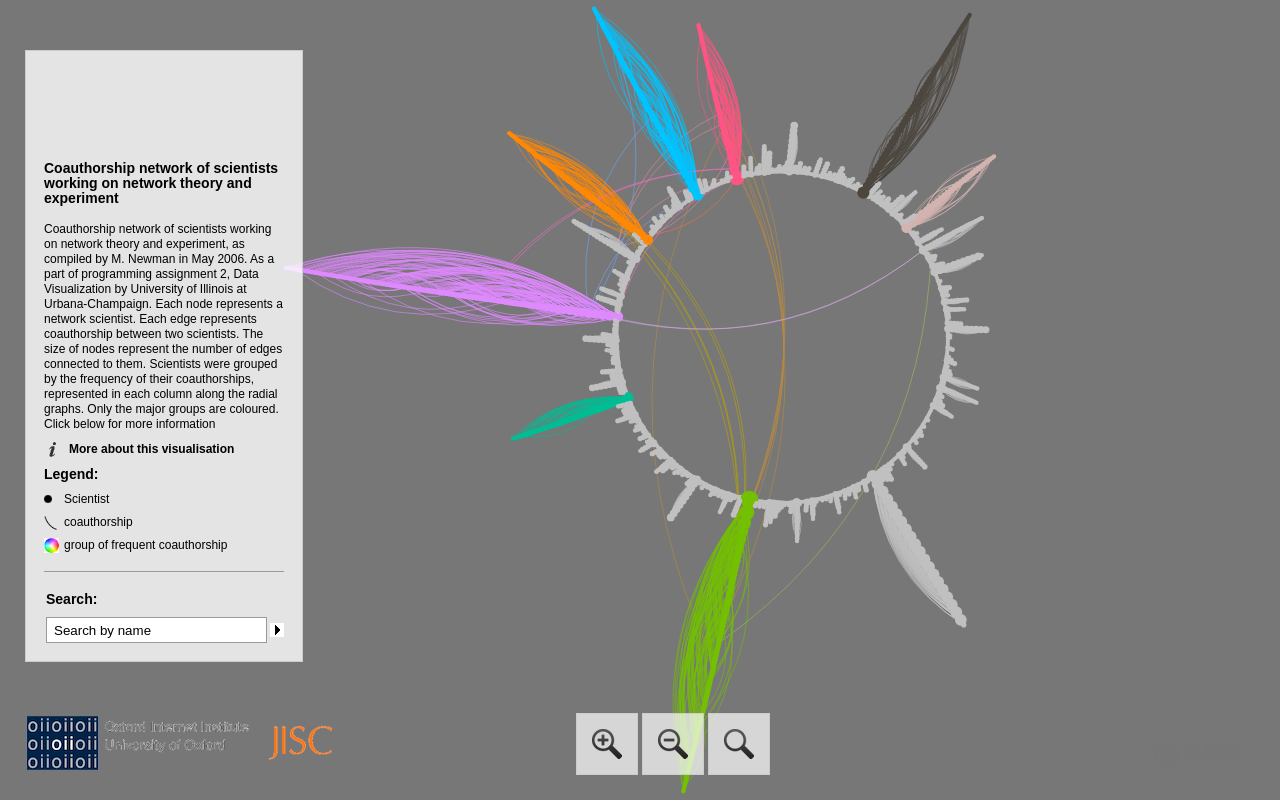
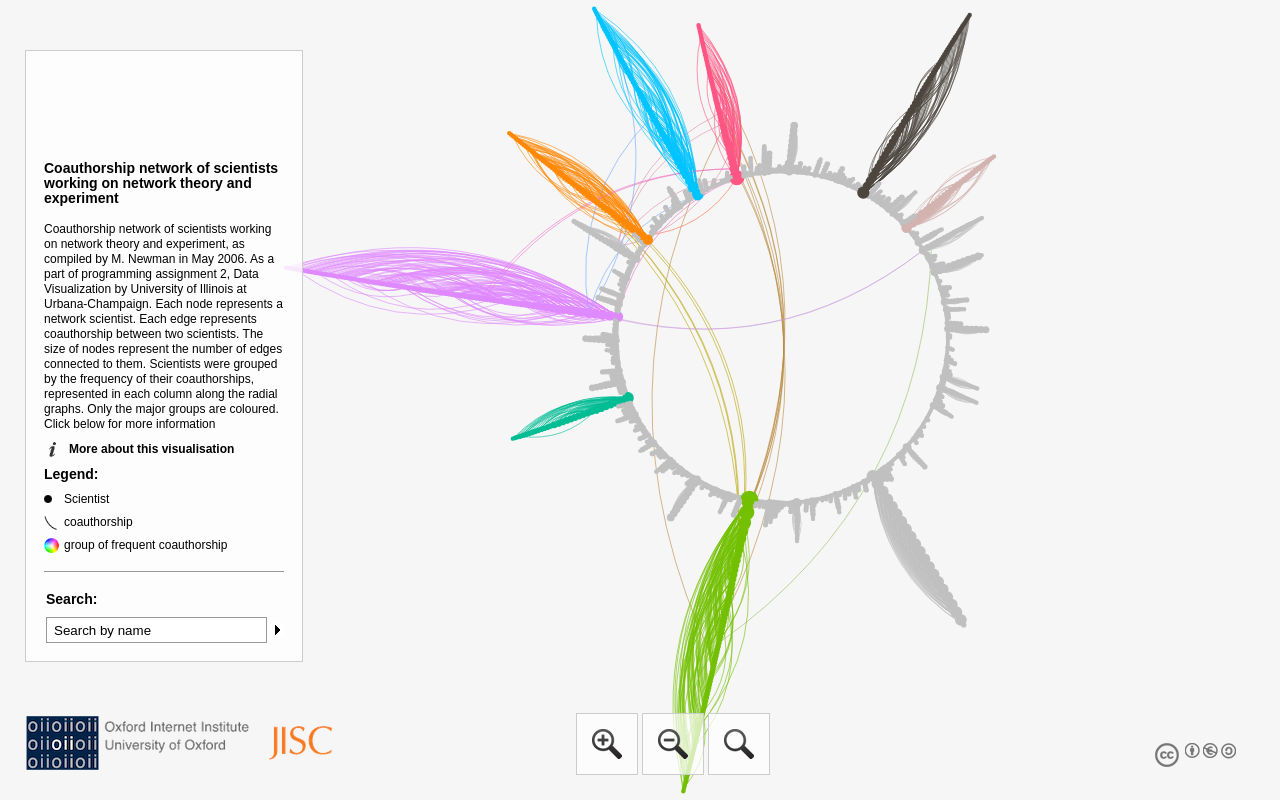
Before and after one commit to WestoftheSun/main, a plain HTML site: page index.html in a window 1280 px wide. Drawn offline with Linux system fonts and the light colour scheme.

Commit message:
Add files via upload

```diff
--- a/css/style.css
+++ b/css/style.css
@@ -37,7 +37,7 @@ html,body {
 	height: 100%;
 	top: 0;
 	left: 0;
-	background-color: #777;
+	background-color: #f6f6f6;
 	background-position: center center;
 	background-repeat: no-repeat;
 	-webkit-touch-callout: none;
```
